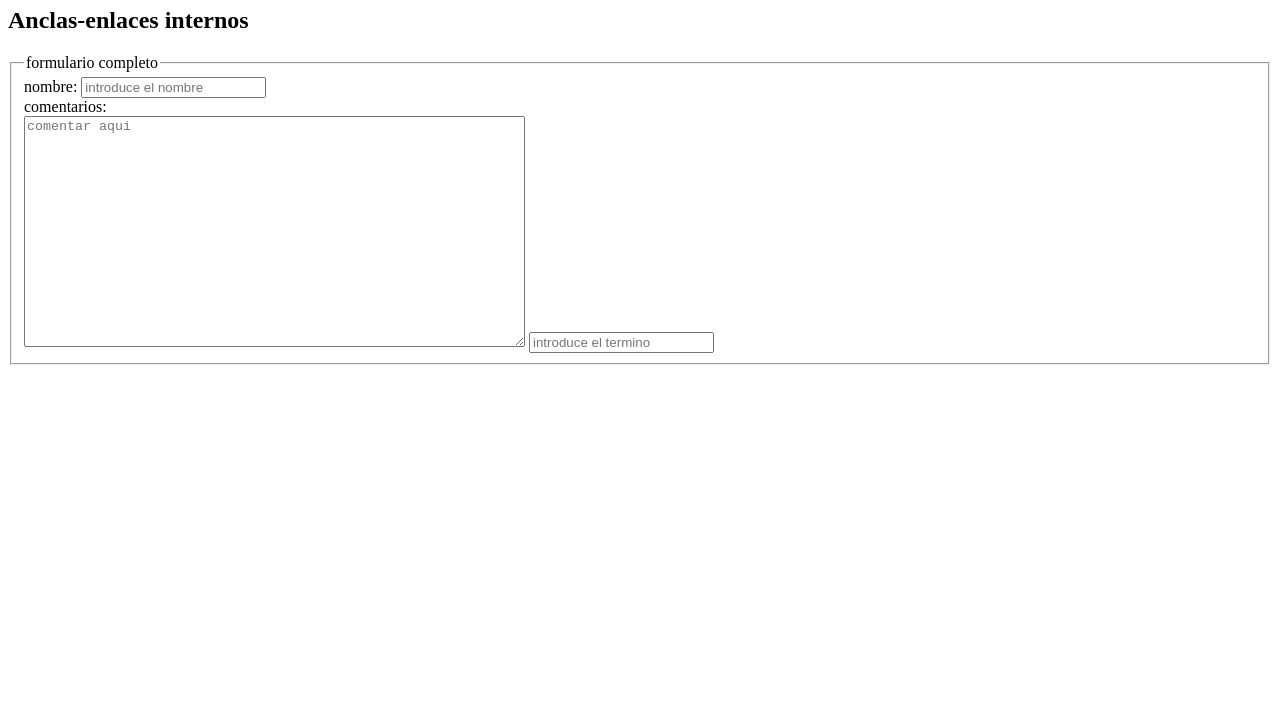
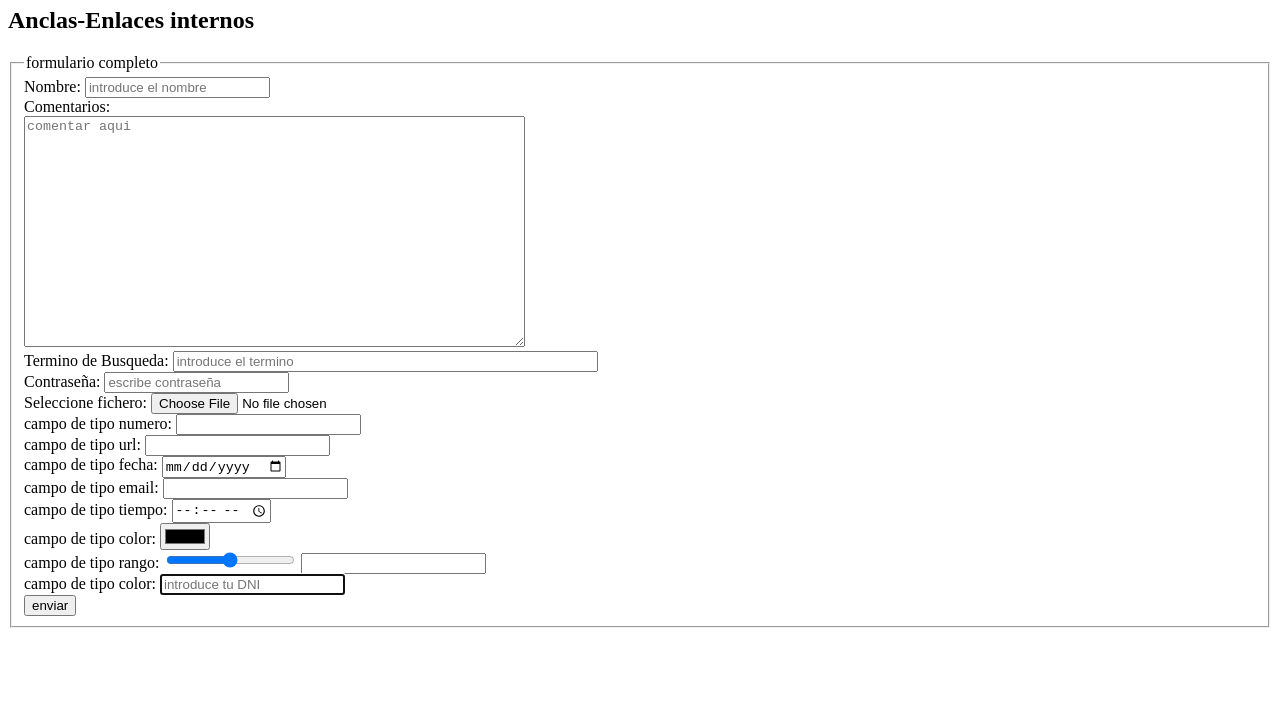
Before and after one commit to gsastrevela/ut1, a plain HTML site: page sesion 5 26-9-2019/ejer1.html in a window 1280 px wide. Shown: the part 73-800 px from the top of the page. Drawn offline with Linux system fonts and the light colour scheme.

Commit message:
version 1.1 de la ramasesion5 formularios y anclas

```diff
--- a/sesion 5 26-9-2019/ejer1.html
+++ b/sesion 5 26-9-2019/ejer1.html
@@ -5,23 +5,63 @@
     <meta name="viewport" content="width=device-width, initial-scale=1.0">
     <meta http-equiv="X-UA-Compatible" content="ie=edge">
     <title>Ejer1-sesion5</title>
+    <script>
+
+    function mostrarValorRango(valor){
+        document.getElementById('campomostrar').value=valor;
+    }
+
+    </script>
 </head>
 <body>
-    <h1>sesion 5</h1>
-    <h2>Anclas-enlaces internos</h2>
+    <h1>Sesion 5</h1>
+    <h2>Anclas-Enlaces internos</h2>
 
     <form name="formulario completo1" id="formulariocompleto1id" action="" method="">
         <fieldset>
                 <legend>formulario completo</legend>
-                <label for="campotexto1id">nombre:</label>
-                <input type="text" id="campotexto1id" placeholder="introduce el nombre"><br>
-                <label for="areatexto1">comentarios:</label><br>
-
-                <label for="campobusqueda1id"></label>
+                <label for="campotexto1id">Nombre:</label>
+                <input type="text" id="campotexto1id" placeholder="introduce el nombre" title="debes introducir un nombre" required>
+                <br>
+                <label for="areatexto1id">Comentarios:</label>
+                <br>
                 <textarea name="areatexto1" id="areatexto1id" cols="60" rows="15" placeholder="comentar aqui"></textarea>
-                <input type="search" id="campobusqueda1id" name="campobusqueda1" placeholder="introduce el termino">
-
-
+                <br>
+                <label for="campobusqueda1id">Termino de Busqueda:</label>
+                <input type="search" id="campobusqueda1id" name="campobusqueda1" placeholder="introduce el termino" size="50" maxlength="40">
+                <br>
+                <label fot="campocontrasena1id">Contraseña:</label>
+                <input type="password" id="campocontrasena1id" name="campocontrasena1" placeholder="escribe contraseña" required>
+                <br>
+                <label for="fichero1id">Seleccione fichero:</label>
+                <input type="file" id="fichero1id" name="fichero1">
+                <br>
+                <label for="camponumero1id">campo de tipo numero:</label>
+                <input type="number" id="camponumero1id" name="camponumero1" step="4">
+                <br>
+                <label for="campourl1id">campo de tipo url:</label>
+                <input type="url" id="campourl1id" name="campourl1" required>
+                <br>
+                <label for="campodate1id">campo de tipo fecha:</label>
+                <input type="date" id="campodate1id" name="campodate1">
+                <br>
+                <label for="campoemail1id">campo de tipo email:</label>
+                <input type="email" id="campoemail1id" name="campoemail1" required>
+                <br>
+                <label for="campotime1id">campo de tipo tiempo:</label>
+                <input type="time" id="campotime1id" name="campotime1" required>
+                <br>
+                <label for="campocolor1id">campo de tipo color:</label>
+                <input type="color" id="campocolor1id" name="campocolor1" required>
+                <br>
+                <label for="camporango1id">campo de tipo rango:</label>
+                <input type="range" id="camporango1id" name="camporango1" title="selecciona un valor del rango" min="0" max="10" value="5" step="1" onchange="mostrarValorRango(this.value)" required>
+                <input type="text" id="campomostrar">
+                <br>
+                <label for="campocolor1id">campo de tipo color:</label>
+                <input type="text" id="campodni1id" name="campodni1" placeholder="introduce tu DNI" title="introduce tu dni: 8 numeros y una letra" pattern="[0-9]{8}[a-z]{1}" autofocus required>
+                <br>
+                <input type="submit" value="enviar">
 
         </fieldset>
 
```
